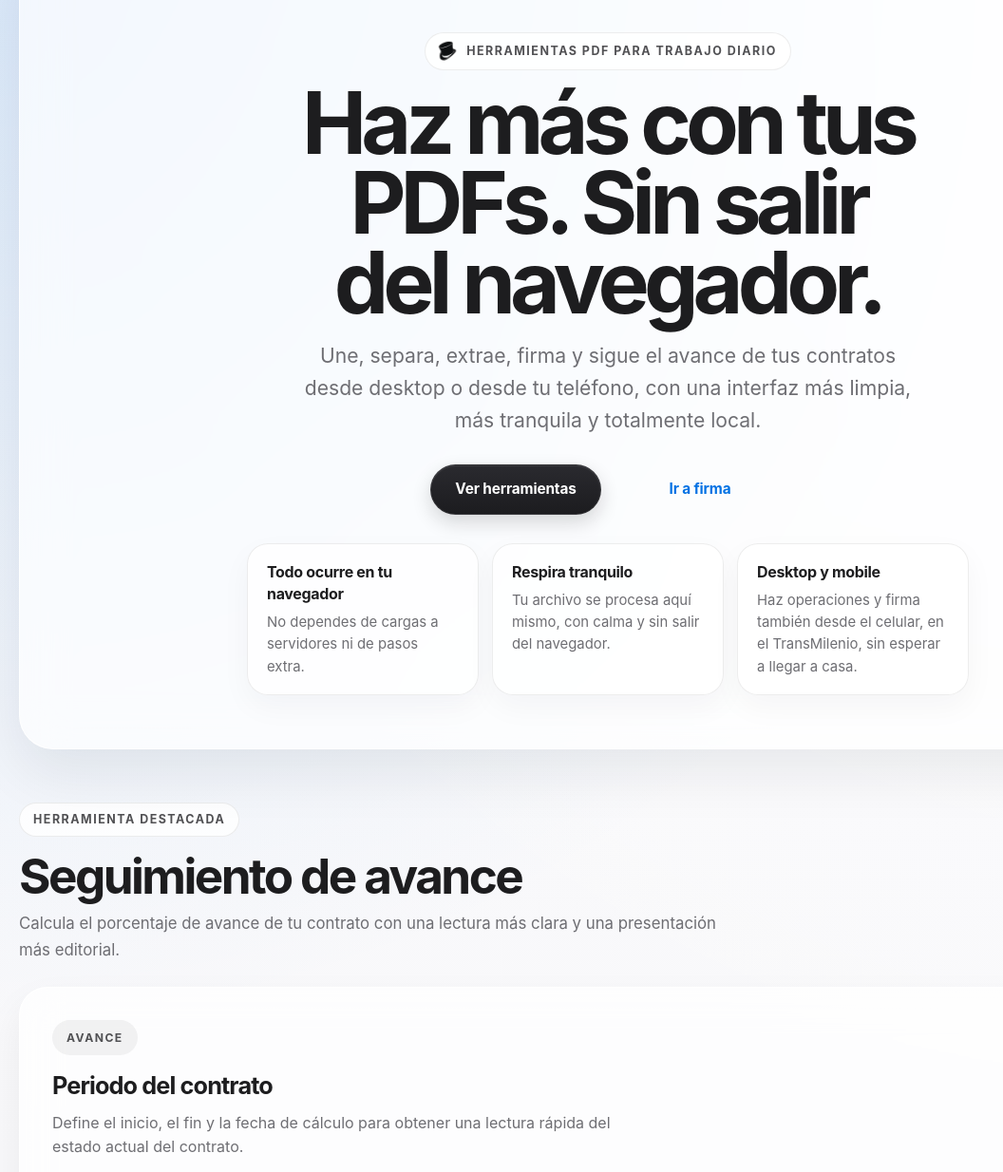
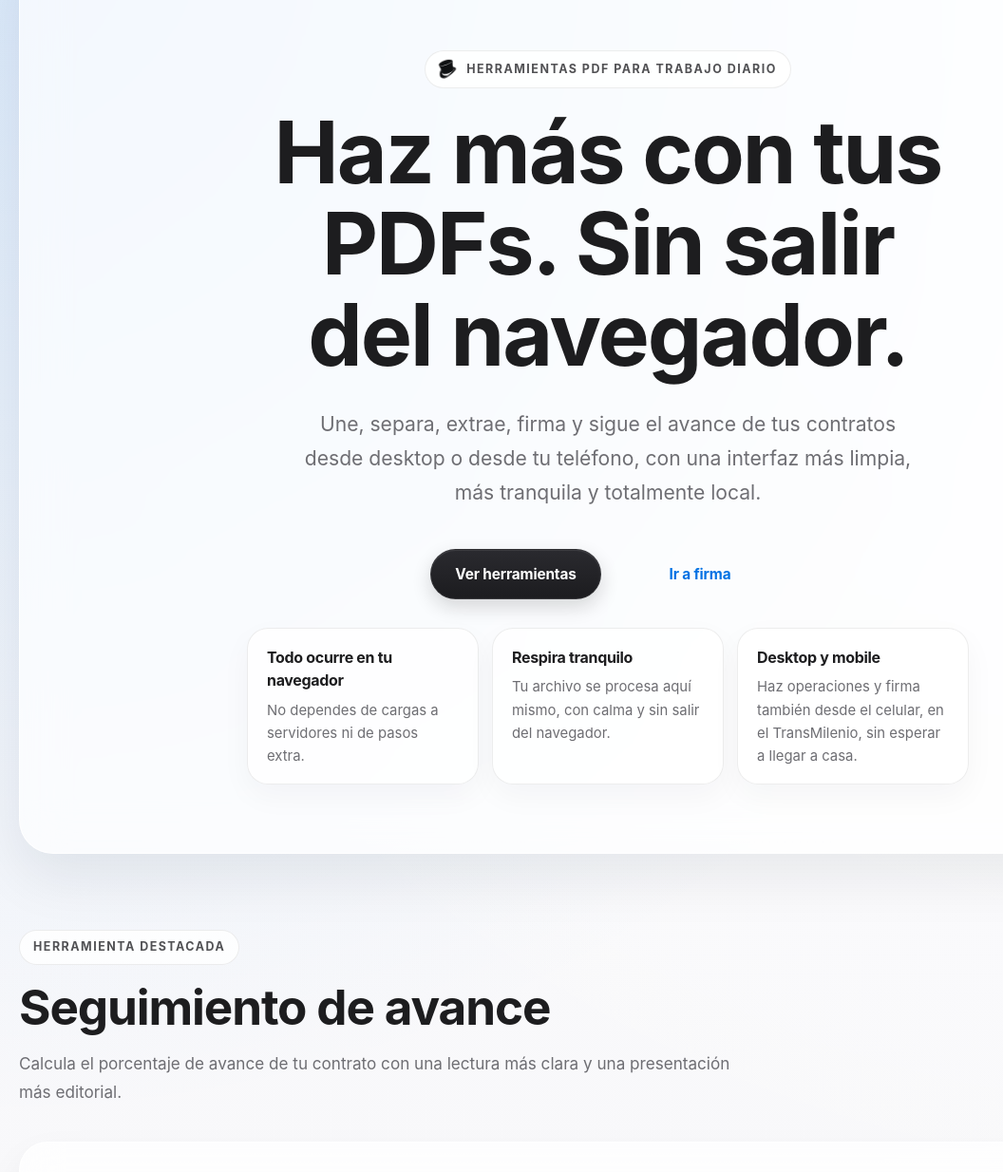
Before and after one commit to whs465/iob-mago, a plain HTML site: page index.html in a window 1280 px wide. Shown: the part 92-1326 px from the top of the page at 95% size, without its empty margins (0-1056 px from the left). Drawn offline with nearby package versions, Linux system fonts and the light colour scheme; a script that the page names is missing.

Commit message:
typography

```diff
--- a/index.html
+++ b/index.html
@@ -43,7 +43,7 @@
             min-height: 100vh;
             padding: 24px 20px 64px;
             color: var(--text);
-            line-height: 1.45;
+            line-height: 1.52;
         }
 
         .container {
@@ -60,7 +60,7 @@
         .hero-panel {
             position: relative;
             overflow: hidden;
-            padding: 22px 24px 56px;
+            padding: 40px 40px 72px;
             border-radius: 36px;
             background: rgba(255, 255, 255, 0.68);
             border: 1px solid rgba(255, 255, 255, 0.82);
@@ -138,10 +138,10 @@
         }
 
         h1 {
-            margin: 14px 0 18px;
+            margin: 20px 0 28px;
             font-size: clamp(3rem, 8vw, 5.7rem);
-            line-height: 0.92;
-            letter-spacing: -0.065em;
+            line-height: 1.05;
+            letter-spacing: -0.022em;
             color: var(--text);
             font-weight: 700;
             text-wrap: balance;
@@ -149,10 +149,10 @@
 
         .subtitle {
             max-width: 640px;
-            margin: 0 auto 30px;
+            margin: 0 auto 40px;
             color: var(--muted);
             font-size: clamp(1.06rem, 2.2vw, 1.32rem);
-            line-height: 1.6;
+            line-height: 1.72;
             text-wrap: pretty;
         }
 
@@ -203,27 +203,27 @@
         }
 
         .section {
-            margin-top: 56px;
+            margin-top: 80px;
         }
 
         .section-heading {
             max-width: 760px;
-            margin-bottom: 24px;
+            margin-bottom: 36px;
         }
 
         .section-title {
-            margin: 14px 0 10px;
+            margin: 16px 0 16px;
             font-size: clamp(2.1rem, 5vw, 3.2rem);
-            line-height: 1.06;
-            letter-spacing: -0.05em;
-            font-weight: 700;
+            line-height: 1.1;
+            letter-spacing: -0.022em;
+            font-weight: 00;
             text-wrap: balance;
         }
 
         .section-text {
             color: var(--muted);
-            font-size: 1.05rem;
-            line-height: 1.65;
+            font-size: 1.07rem;
+            line-height: 1.78;
             text-wrap: pretty;
         }
 
@@ -286,19 +286,19 @@
         }
 
         .card h3 {
-            margin-bottom: 12px;
+            margin-bottom: 16px;
             color: var(--text);
             font-size: 1.58rem;
-            letter-spacing: -0.035em;
-            line-height: 1.12;
+            letter-spacing: -0.018em;
+            line-height: 1.22;
             text-wrap: balance;
         }
 
         .card p {
             color: var(--muted);
             font-size: 1rem;
-            margin-bottom: 18px;
-            line-height: 1.6;
+            margin-bottom: 22px;
+            line-height: 1.72;
             max-width: 62ch;
             text-wrap: pretty;
         }
```
